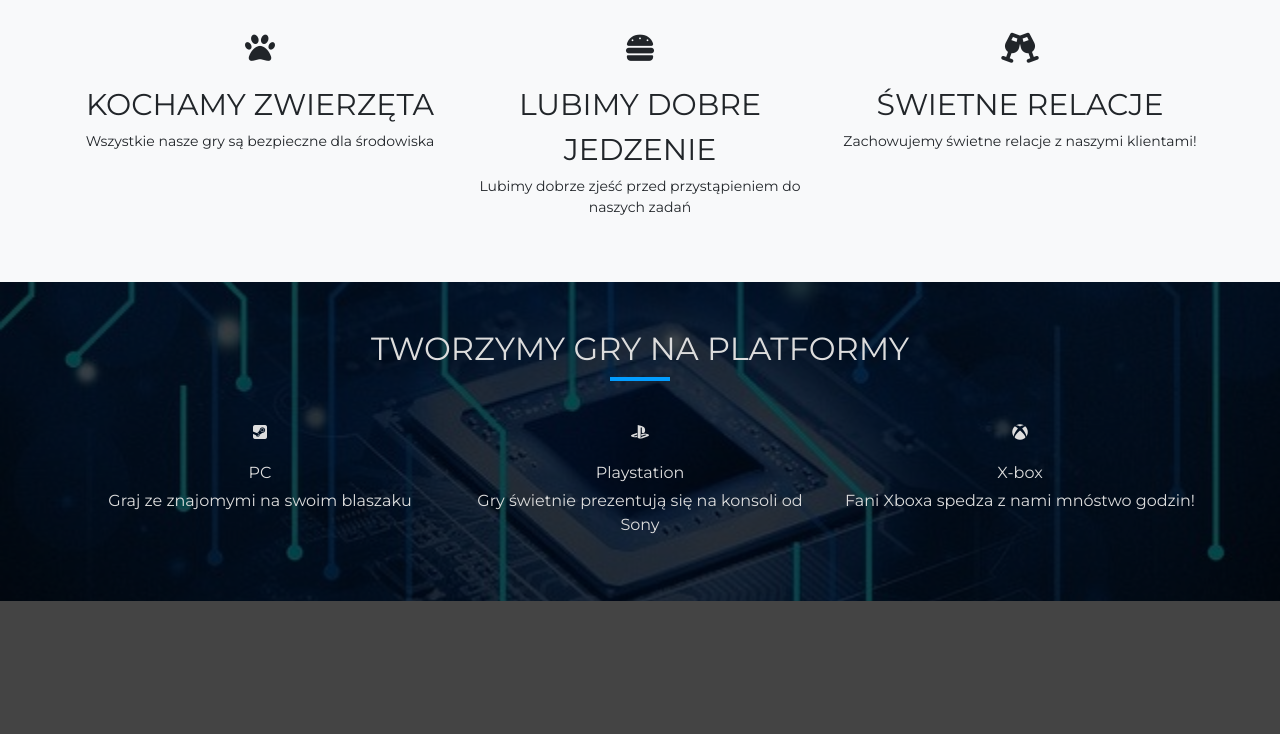
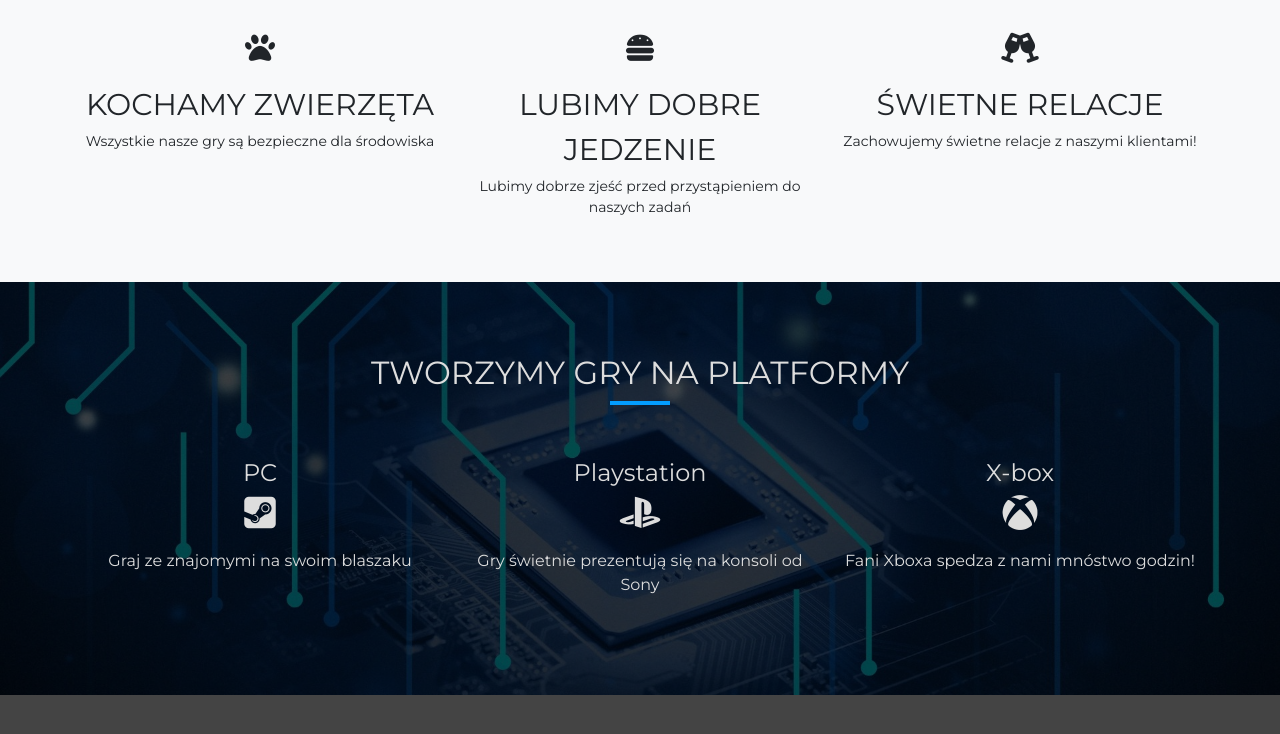
Before and after one commit to AdamSzumski/Project, a plain HTML site: page index.html in a window 1280 px wide. Shown: the part 1125-1859 px from the top of the page. Drawn offline with nearby package versions, Linux system fonts and the light colour scheme.

Commit message:
aboutus section finished

```diff
--- a/index.html
+++ b/index.html
@@ -108,29 +108,29 @@
 
 <section class="aboutus-hero py-5">
 	<div class="aboutus-shadow"></div>
-	<div class="container">
+	<div class="container py-4">
 
 		<h2>tworzymy gry na platformy</h2>
 		<div class="underline"></div>
 
 <div class="row">
 
-	<div class="col-sm-6 col-md-4 text-center aboutus-hover">
+	<div class="col-lg-4 col-md-4 text-center aboutus-hero-item">
+		<p class="aboutus-hero-title mb-1">PC</p>
 		<p><i class="fab fa-steam-square"></i></p>
-			<p class="aboutus-card-title mb-1">PC</p>
-			<p class="aboutus-card-text">Graj ze znajomymi na swoim blaszaku</p>
+			<p class="aboutus-hero-text">Graj ze znajomymi na swoim blaszaku</p>
 	</div>
 
-	<div class="col-sm-6 col-md-4 text-center aboutus-hover">
+	<div class="col-lg-4 col-md-4 text-center aboutus-hero-item">
+		<p class="aboutus-hero-title mb-1">Playstation</p>
 		<p><i class="fab fa-playstation"></i></p>
-			<p class="aboutus-card-title mb-1">Playstation</p>
-			<p class="aboutus-card-text">Gry świetnie prezentują się na konsoli od Sony</p>
+			<p class="aboutus-hero-text">Gry świetnie prezentują się na konsoli od Sony</p>
 	</div>
 
-	<div class="col-sm-6 col-md-4 text-center aboutus-hover">
+	<div class="col-lg-4 col-md-4 text-center aboutus-hero-item">
+		<p class="aboutus-hero-title mb-1">X-box</p>
 		<p><i class="fab fa-xbox"></i></p>
-			<p class="aboutus-card-title mb-1">X-box</p>
-			<p class="aboutus-card-text">Fani Xboxa spedza z nami mnóstwo godzin!</p>
+			<p class="aboutus-hero-text">Fani Xboxa spedza z nami mnóstwo godzin!</p>
 	</div>
 
 
--- a/sass/main.scss
+++ b/sass/main.scss
@@ -164,6 +164,20 @@ color:$main-color;
     z-index: -5;
 }
 
+.aboutus-hero-item {
+    margin: 10px 0;
+
+    i {
+        font-size: 36px;
+    }
+
+    .aboutus-hero-title{
+        font-size: 24px;
+    }
+}
+
+
+
 }
 
 
@@ -195,7 +209,17 @@ color:$main-color;
 }
 
 
+@media(min-width: 992px) {
+    html {
+        scroll-padding-top: 72px;
+    }
 
+
+    .aboutus-hero{
+       background-image: url(../img/technology-2818664.jpg);
+      }
+
+}
 
 
 
```
Also changed, not shown: css/main.css, 1 other file.
